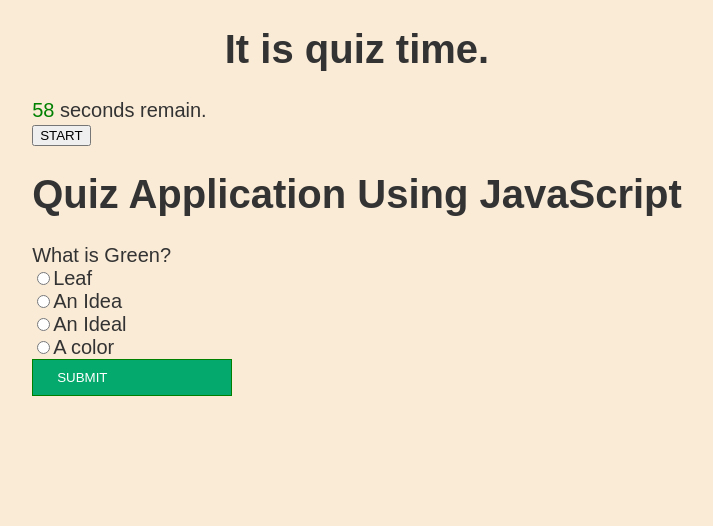
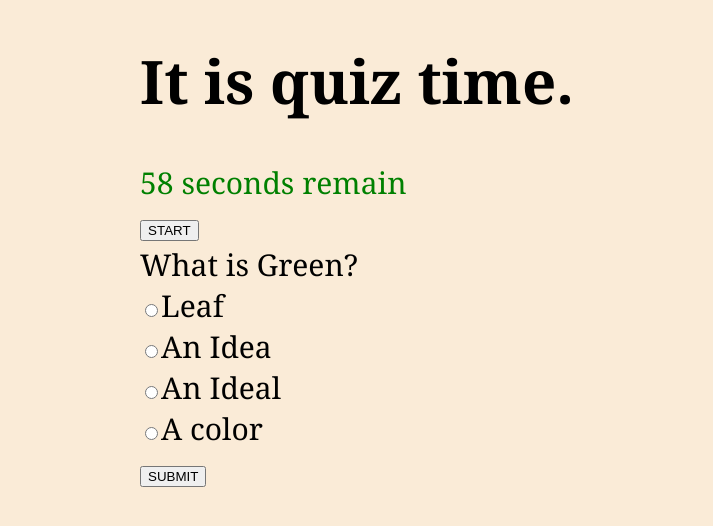
Before and after one commit to jamesbruckner/quiz, a plain HTML site: page index.html in a window 1280 px wide. Both pictures are taken after a click on the button "START". Shown: the whole page, without its empty margins (283-996 px from the left). Drawn offline with nearby package versions, Linux system fonts and the light colour scheme.

Commit message:
here it is, my quiz is done

```diff
--- a/assets/script.js
+++ b/assets/script.js
@@ -1,6 +1,3 @@
-
-
-
 const Questions = [{
     q: "What is Green?",
     a: [{ text: 'Leaf', isCorrect: true },
@@ -43,92 +40,85 @@ const Questions = [{
 }
 ]
 
-let currQuestion = 0
+let currentQuestion = 0
 let score = 0
 
-function loadQues() {
-    const question = document.getElementById("ques")
-    const opt = document.getElementById("opt")
+function start() {
+    document.getElementById("count").style = "color:green";
+    startTimer();
+    loadQuestion();
+};
 
-    question.textContent = Questions[currQuestion].q;
-    opt.innerHTML = ""
+function loadQuestion() {
+    const question = document.getElementById("question")
+    const option = document.getElementById("option")
 
-    for (let i = 0; i < Questions[currQuestion].a.length; i++) {
-        const choicesdiv = document.createElement("div");
+    question.textContent = Questions[currentQuestion].q;
+    option.innerHTML = ""
+
+    for (let i = 0; i < Questions[currentQuestion].a.length; i++) {
+        const choicesDiv = document.createElement("div");
         const choice = document.createElement("input");
         const choiceLabel = document.createElement("label");
+
 
         choice.type = "radio";
         choice.name = "answer";
         choice.value = i;
 
-        choiceLabel.textContent = Questions[currQuestion].a[i].text;
+        choiceLabel.textContent = Questions[currentQuestion].a[i].text;
 
-        choicesdiv.appendChild(choice);
-        choicesdiv.appendChild(choiceLabel);
-        opt.appendChild(choicesdiv);
-    }
+        choicesDiv.appendChild(choice);
+        choicesDiv.appendChild(choiceLabel);
+        option.appendChild(choicesDiv);
+        }
 }
-
-loadQues();
 
 function loadScore() {
     const totalScore = document.getElementById("score")
-    totalScore.textContent = `You scored ${score} out of ${Questions.length}`
+    totalScore.textContent = `You scored ${score} out of ${Questions.length}. Hope you had fun.`
 }
 
 
 function nextQuestion() {
-    if (currQuestion < Questions.length - 1) {
-        currQuestion++;
-        loadQues();
+    if (currentQuestion < Questions.length - 1) {
+        currentQuestion++;
+        loadQuestion();
     } else {
-        document.getElementById("opt").remove()
-        document.getElementById("ques").remove()
-        document.getElementById("btn").remove()
+        document.getElementById("option").remove()
+        document.getElementById("question").remove()
+        document.getElementById("submitButton").remove()
+        document.getElementById("startButton").remove()
+        document.getElementById('count').remove()
         loadScore();
     }
 }
 
-function checkAns() {
-    const selectedAns = parseInt(document.querySelector('input[name="answer"]:checked').value);
+var counter = 60
 
-    if (Questions[currQuestion].a[selectedAns].isCorrect) {
+function checkAnswer() {
+    const selectedAnswer = parseInt(document.querySelector('input[name="answer"]:checked').value);
+
+    if (Questions[currentQuestion].a[selectedAnswer].isCorrect) {
         score++;
         console.log("Correct")
+        // var right = document.getElementById('right')
+        // right.innerText = "Nice."
+        // document.getElementById('wrong').remove()
         nextQuestion();
-    } else if (Questions[currQuestion].a[selectedAns].isIncorrect) {
+
+        //I wanted it to show a right or wrong signifier but couldnt get them to remove and replace after the next question was answered
+    }
+    else if (Questions[currentQuestion].a[selectedAnswer].isIncorrect) {
         score--;
+        counter -= 5;
         console.log("Wrong")
-        InputDeviceInfo.textContent = 'Wrong' }
- else {
-    nextQuestion();
+        // var wrong = document.getElementById('wrong')
+        // wrong.innerText = "WRONG."
+        // document.getElementById('right').remove()
+        nextQuestion();
+    }
 }
-}
-
-
-// var currentQuestion = 0;
-
-// var questionData = questions[currentQuestion];
-
-// questionData.title;
-// questionData.answers;
-
-// var button = document.createElement('button')
-
-// button.textcontent =
-
-
-
-
-
-
-
-
-
-// for (let i = 0; i < questionData.choices.length; i++) {
-//     var li = document.createElement('li');
-// }
 
 function startTimer() {
     var counter = 60;
@@ -136,15 +126,10 @@ function startTimer() {
         counter--;
         if (counter >= 0) {
             span = document.getElementById("count");
-            span.innerHTML = counter;
-        }
-        if (counter === 0) {
-            alert('YOU HAVE FAILED');
+            span.innerText = `${counter} seconds remain`
+        } if (counter === 0) {
+            span.innerText = `YOU HAVE FAILED.`
             clearInterval(counter);
         }
     }, 1000);
 }
-function start() {
-    document.getElementById("count").style = "color:green;";
-    startTimer();
-};
--- a/assets/style.css
+++ b/assets/style.css
@@ -6,55 +6,8 @@ body{
 	align-content: center;
 	background-color: antiquewhite;
 	display: inline-flex;
-	font-size: 20px;
-	font-family: sans-serif;
-	color: #333;
+	font-size: 30px;
+	font-family: Cambria, Cochin, Georgia, Times, 'Times New Roman', serif
 }
 
-header {
-	text-align: center;
-	display: inline;
-	align-items: center;
-	justify-content: center;
-	align-content: center;
-}
-
-#countdown {
-	font-family: sans-serif;
-	color: red;
-	float: right;
-}
-
-.btn-group button {
-	text-align: left;
-	background-color: #04AA6D;
-	border: 1px solid green;
-	color: white;
-	padding: 10px 24px;
-	cursor: pointer;
-	width: 200px;
-	display: block;
-  }
-
-  .btn-group button:hover {
-	background-color: #3e8e41;
-  }
-
-
-  #container {
-	position: relative;
-	border: 1px solid red;
-	height: 100px;
-  }
-
-  #box {
-	position: absolute;
-	top: 50px;
-	left: 20px;
-  }
-
-  h3 {
-	color: green;
-	background-color: silver;
-	padding: 10px 10px;
-  }
+/* I'd love to include more CSS but nothing seems to be working. */
--- a/index.html
+++ b/index.html
@@ -13,21 +13,21 @@
     <header>
         <h1>It is quiz time.</h1>
     </header>
-    <span id="count">60</span> seconds remain.
+    <span id="count"></span>
 <br>
-<button onclick="start()">
-START
-</button>
-    <div class="btn-group">
-      <h1>Quiz Application Using JavaScript</h1>
-      <div class="question" id="ques"></div>
-      <div class="options" id="opt"></div>
-      <button onclick="checkAns()" id="button">SUBMIT</button>
-      <div id="score"></div>
-    </div>
+<button onclick="start()" id="startButton">START</button>
+<container>
+      <div class="question" id="question"></div>
+      <div class="options" id="option"></div>
+      <button onclick="checkAnswer()" id="submitButton">SUBMIT</button>
+      <div id="wrong"></div>
+      <div id="right"></div>
+</container>
+<container class="container1">
+      <div id="score"><span id="score"></span></div>
+</container>
     <aside id="countdown"></aside>
     <script src="./assets/script.js"></script>
     <script src="https://code.jquery.com/jquery-3.5.1.min.js"></script>
-
   </body>
 </main>
```
